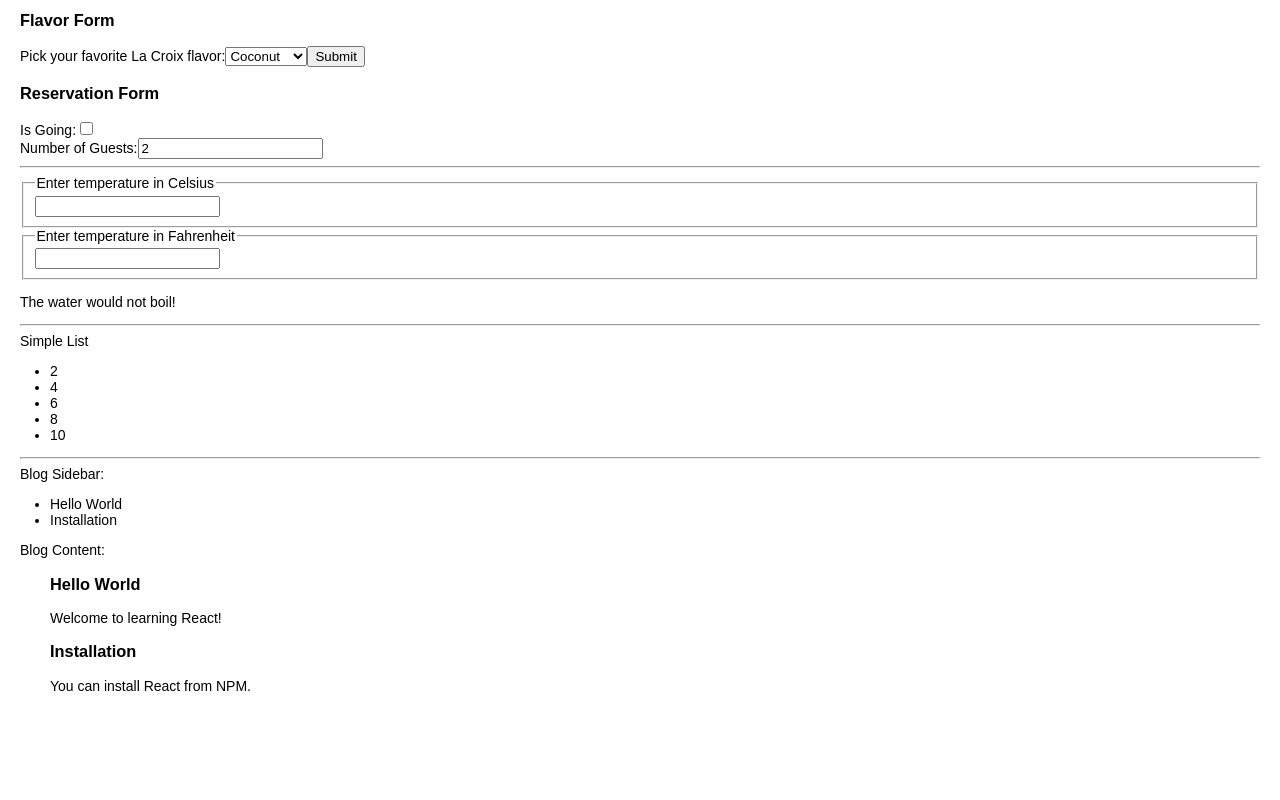
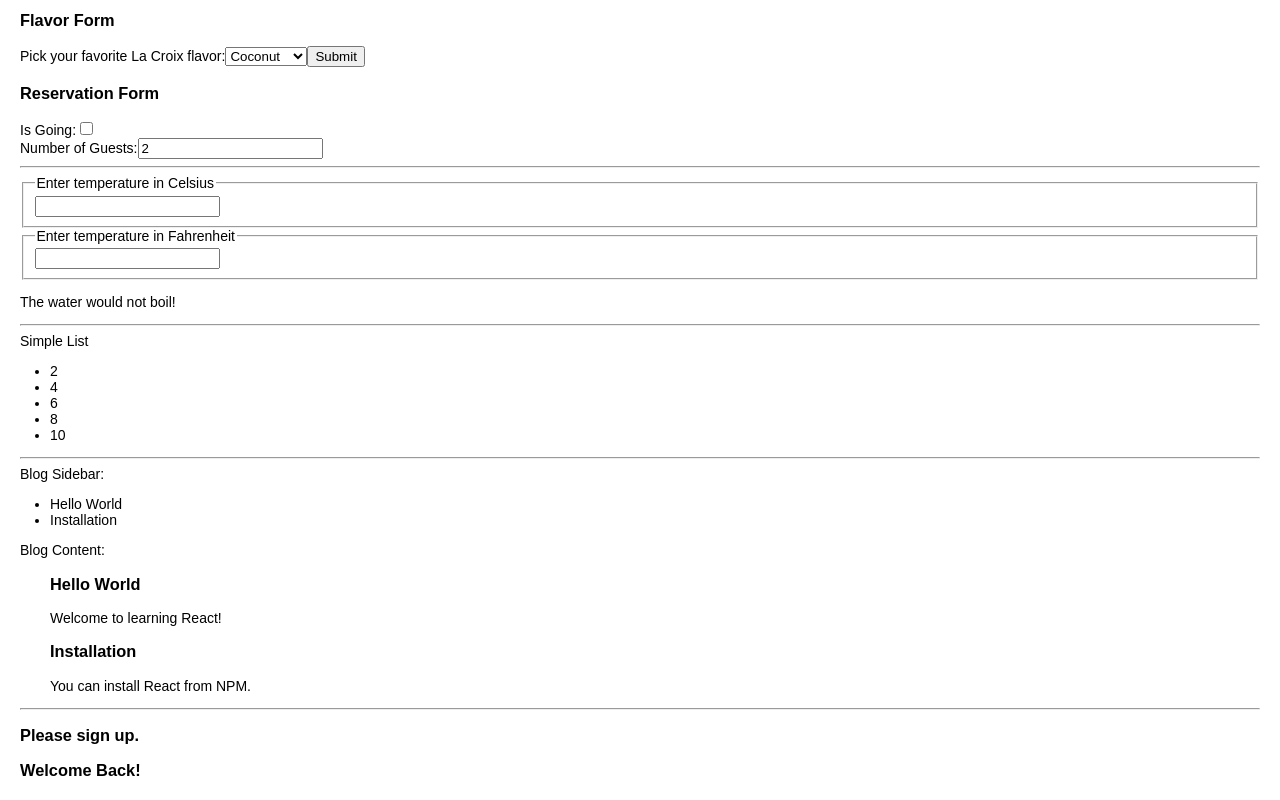
Before and after one commit to alimon808/react-doc-examples, a React (Create React App) app: page / in a window 1280 px wide. Shown: the part 1861-2661 px from the top of the page. Before the commit the page ends 2575 px from the top, so only its background shows below. Built offline with nearby package versions, Linux system fonts and the light colour scheme.

Commit message:
add greeting components

```diff
--- a/src/components/App.js
+++ b/src/components/App.js
@@ -13,6 +13,7 @@ import ReservationForm from './forms/reservation';
 import Calculator from './lifting-state/calculator';
 import SimpleList from './list-and-keys/simple-list';
 import { Blog } from './list-and-keys/blog';
+import Greeting from './conditional-rendering/greeting';
 
 const comment = {
     date: new Date(),
@@ -57,6 +58,9 @@ export default class App extends React.Component {
                 <SimpleList numbers={[1, 2, 3, 4, 5]} />
                 <hr />
                 <Blog />
+                <hr />
+                <Greeting isLoggedIn={false} />
+                <Greeting isLoggedIn={true} />
             </div>
         );
     }
--- /dev/null
+++ b/src/components/conditional-rendering/greeting.js
@@ -0,0 +1,12 @@
+import React from 'react';
+import UserGreeting from './user-greeting';
+import GuestGreeting from './guest-greeting';
+
+export default function Greeting(props) {
+    const isLoggedIn = props.isLoggedIn;
+    if (isLoggedIn) {
+        return <UserGreeting />;
+    }
+
+    return <GuestGreeting />;
+}
--- /dev/null
+++ b/src/components/conditional-rendering/guest-greeting.js
@@ -0,0 +1,5 @@
+import React from 'react';
+
+export default function GuestGreeting() {
+    return <h3>Please sign up.</h3>;
+}
--- /dev/null
+++ b/src/components/conditional-rendering/user-greeting.js
@@ -0,0 +1,9 @@
+import React from 'react';
+
+export default class UserGreeting extends React.Component {
+    render() {
+        return (
+            <h3>Welcome Back!</h3>
+        );
+    }
+}
```
